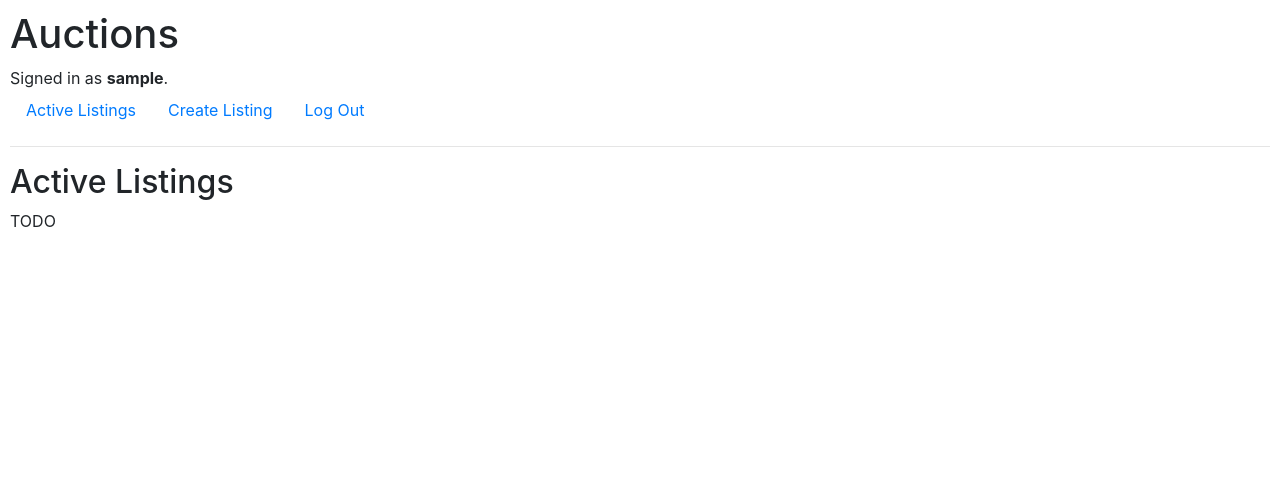
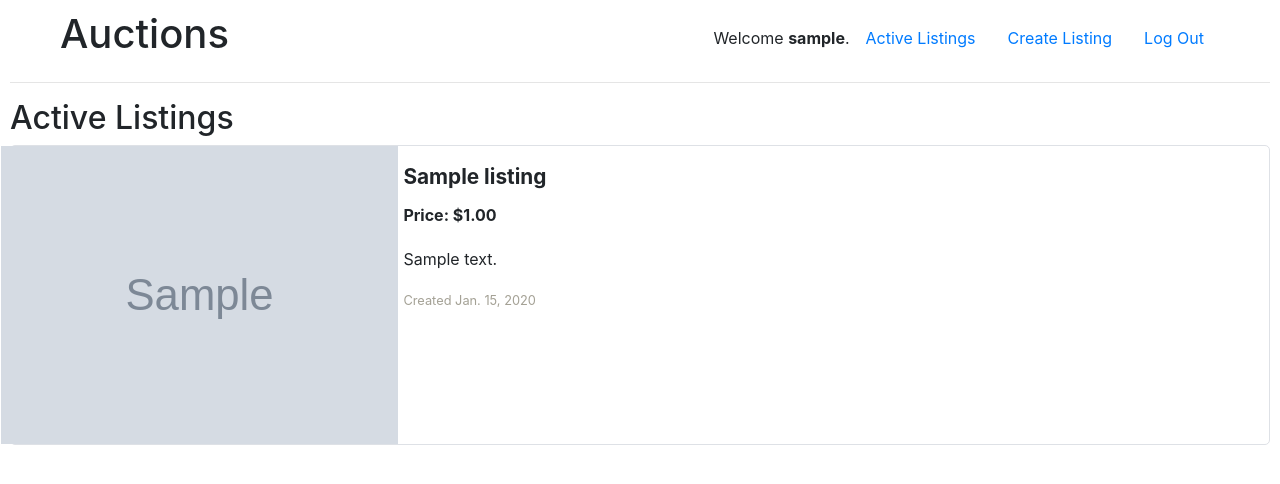
Before and after one commit to JvOttoni2021/CS50PJ2, a Django app: page / in a window 1280 px wide. Shown: the top 484 px of the page. Run offline with Django 3.2, Linux system fonts and the light colour scheme; a user stored in the database is signed in; tables that the repository leaves empty hold one stand-in row (values such as "Sample post"); grey boxes marked "Sample" are stand-in pictures; some libraries are stand-ins or nearby versions.

Commit message:
Main listing page finished

```diff
--- a/auctions/models.py
+++ b/auctions/models.py
@@ -46,6 +46,7 @@ class Listing(Entity):
 
         return True
 
+
 class Bid(Entity):
     user = models.ForeignKey(User, on_delete=models.PROTECT, related_name="bids")
     listing = models.ForeignKey(Listing, on_delete=models.PROTECT, related_name="bids")
--- a/auctions/static/auctions/styles.css
+++ b/auctions/static/auctions/styles.css
@@ -1,3 +1,67 @@
 body {
     padding: 10px;
 }
+
+header {
+    display: flex;
+    align-items: center;
+    justify-content: space-between;
+    padding: 0 50px;
+}
+
+.nav-div {
+    display: flex;
+    align-items: center;
+}
+
+.cards {
+    display: flex;
+    flex-direction: column;
+    row-gap: 20px;
+}
+
+.listing-card {
+    display: grid;
+    grid-template-columns: 30% auto;
+    height: 300px;
+    border: 1px solid #dee1e6;
+    border-radius: 5px;
+}
+
+.listing-card-image > img {
+    height: -webkit-fill-available;
+}
+
+.listing-card-image {
+    display: flex;
+    justify-content: center;
+    align-items: center;
+    min-height: -webkit-fill-available;
+}
+
+.listing-card-content {
+    padding: 15px;
+}
+
+.listing-card-content, .listing-card-content-data {
+    display: flex;
+    flex-direction: column;
+}
+
+.listing-card-content-data {
+    row-gap: 20px;
+    margin-top: 10px;
+}
+
+.listing-card-content-title {
+    font-size: 1.3em;
+}
+
+.listing-card-content-title, .listing-card-content-data-price {
+    font-weight: 700;
+}
+
+.listing-card-content-data-date {
+    font-size: 0.8em;
+    color: #a4a195;
+}
--- a/auctions/templates/auctions/index.html
+++ b/auctions/templates/auctions/index.html
@@ -3,5 +3,29 @@
 {% block body %}
     <h2>Active Listings</h2>
 
-    TODO
+    <div class="cards">
+        {% for listing in listings %}
+            <div class="listing-card">
+                <div class="listing-card-image">
+                    {% if listing.image_url == "" %}
+                        <span>
+                            No image available.
+                        </span>
+                    {% else %}
+                        <img src="{{ listing.image_url }}" alt="Image for {{ listing.title }} item">
+                    {% endif %}
+                </div>
+                <div class="listing-card-content">
+                    <span class="listing-card-content-title">{{ listing.title.capitalize }}</span>
+                    <div class="listing-card-content-data">
+                        <span class="listing-card-content-data-price">Price: ${{ listing.starting_bid|floatformat:2 }}</span>
+                        <span>{{ listing.description }}</span>
+                        <span class="listing-card-content-data-date">Created {{ listing.datetime }}</span>
+                    </div>
+                </div>
+            </div>
+        {% empty %}
+            <p>No listings available.</p>
+        {% endfor %}
+    <div class="cards">
 {% endblock %}
--- a/auctions/templates/auctions/layout.html
+++ b/auctions/templates/auctions/layout.html
@@ -8,10 +8,12 @@
         <link href="{% static 'auctions/styles.css' %}" rel="stylesheet">
     </head>
     <body>
+        <header>
             <h1>Auctions</h1>
+            <div class="nav-div">
                 <div>
                     {% if user.is_authenticated %}
-                Signed in as <strong>{{ user.username }}</strong>.
+                        Welcome <strong>{{ user.username }}</strong>.
                     {% else %}
                         Not signed in.
                     {% endif %}
@@ -36,6 +38,8 @@
                         </li>
                     {% endif %}
                 </ul>
+            </div>
+        </header>
         <hr>
         {% block body %}
         {% endblock %}
--- a/auctions/views.py
+++ b/auctions/views.py
@@ -8,7 +8,10 @@ from .models import User, Listing, Category
 from .forms_constructors import NewListingForm
 
 def index(request):
-    return render(request, "auctions/index.html")
+    listings = Listing.objects.filter(is_open=True)
+    return render(request, "auctions/index.html", {
+        "listings": listings
+    })
 
 
 def login_view(request):
```
Lines whose indentation alone changed are shown as unchanged.
